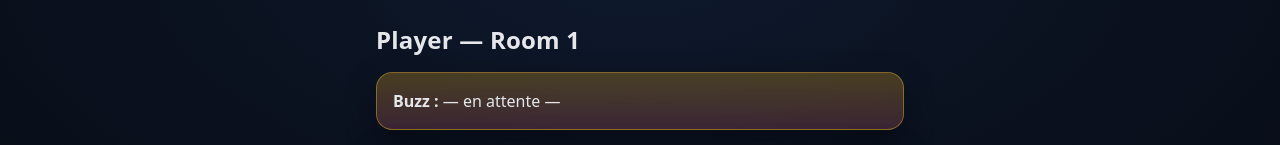
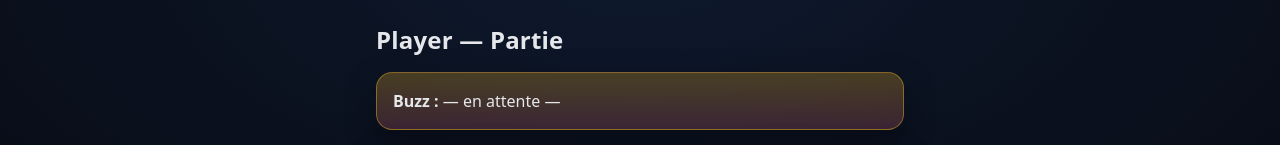
Before and after one commit to ohsujee/letsqueeze, a Next.js app: page /game/1/play in a window 1280 px wide. Shown: the top 145 px of the page. Built offline with nearby package versions, Linux system fonts and the light colour scheme; no server answers; the database is empty.

Commit message:
Update page.jsx

```diff
--- a/app/game/[code]/play/page.jsx
+++ b/app/game/[code]/play/page.jsx
@@ -62,6 +62,7 @@ export default function PlayerGame(){
   const qIndex = state?.currentIndex || 0;
   const q = quiz?.items?.[qIndex];
   const progressLabel = total ? `Q${Math.min(qIndex+1,total)} / ${total}` : "";
+  const title = (quiz?.title || (meta?.quizId ? meta.quizId.replace(/-/g, " ") : "Partie"));
 
   // Pénalité serveur
   const blockedMs = Math.max(0, (me?.blockedUntil || 0) - serverNow);
@@ -96,8 +97,8 @@ export default function PlayerGame(){
     if (res?.committed && res.snapshot?.val() === auth.currentUser.uid) {
       await update(ref(db,`rooms/${code}/state`), {
         buzzBanner: `🔔 ${me?.name||"Un joueur"} a buzzé !`,
-        pausedAt: serverTimestamp(),     // fige le décompte
-        lockedAt: serverTimestamp()      // fallback si pausedAt bloqué par règles
+        pausedAt: serverTimestamp(),
+        lockedAt: serverTimestamp()
       });
     }
   }
@@ -129,7 +130,7 @@ export default function PlayerGame(){
 
   return (
     <main className="p-6 max-w-xl mx-auto space-y-4">
-      <h1 className="text-2xl font-black">Player — Room {code}</h1>
+      <h1 className="text-2xl font-black">Player — {title}</h1>
 
       {myTeam && (
         <div className="card" style={{ backgroundColor: myTeam.color }}>
```
